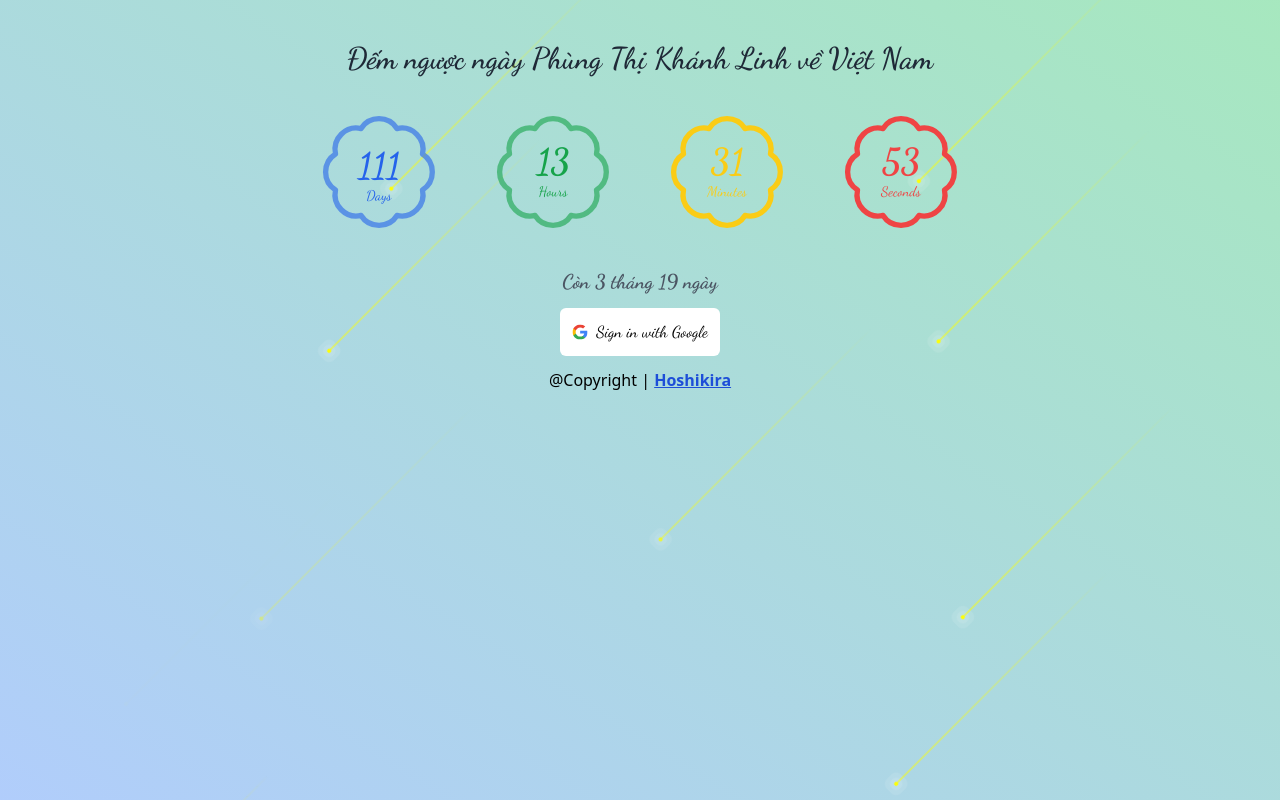
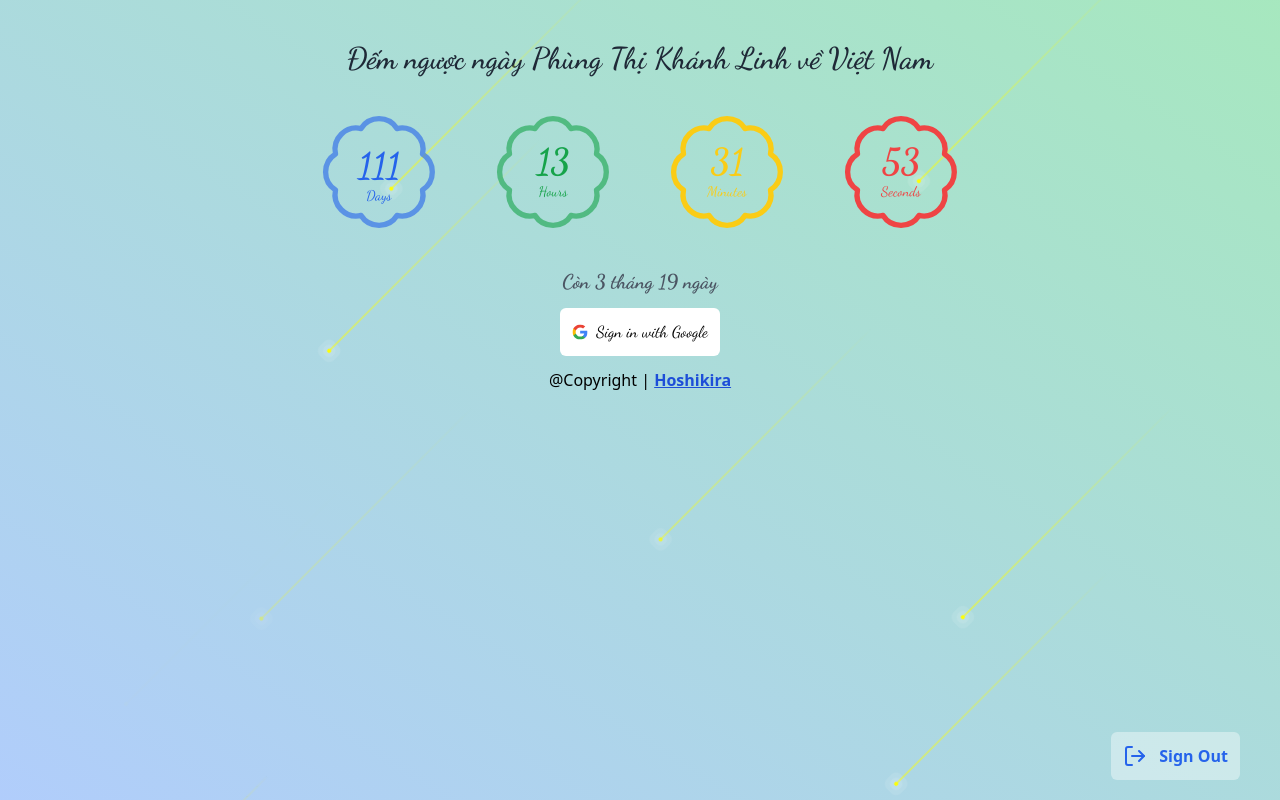
Before and after one commit to hoshikira18/ptkl-back-to-vn, a Next.js app: page / in a window 1280 px wide. Built offline with nearby package versions, Linux system fonts and the light colour scheme; no server answers.

Commit message:
add: sigh out button

```diff
--- a/src/app/components/back-to-top.jsx
+++ /dev/null
@@ -1,18 +0,0 @@
-"use client";
-import { ArrowUp } from "lucide-react";
-import React, { useEffect, useState } from "react";
-
-const BackToTop = () => {
-  const scrollToTop = () => {};
-
-  return (
-    <div
-      onClick={scrollToTop}
-      className="fixed bottom-5 right-5 p-5 bg-white/60 rounded-full"
-    >
-      <ArrowUp />
-    </div>
-  );
-};
-
-export default BackToTop;
--- a/src/app/components/index.js
+++ b/src/app/components/index.js
@@ -1,6 +1,6 @@
 export { default as Message } from "./message";
 export { default as InputPost } from "./input-post";
-export { default as BackToTop } from "./back-to-top";
+export { default as SignOutButton } from "./sign-out";
 export { default as StarSky } from "./star-background";
 export { default as SignInButton } from "./signin-button";
 export { default as ListMessages } from "./list-messages";
--- /dev/null
+++ b/src/app/components/sign-out.jsx
@@ -0,0 +1,24 @@
+import { signOut } from "@/auth";
+import { LogOut } from "lucide-react";
+
+const SignOutButton = () => {
+  return (
+    <form
+      action={async () => {
+        "use server";
+        await signOut();
+      }}
+      className="p-3 rounded-md bg-white/40 fixed bottom-5 right-10"
+    >
+      <button
+        type="submit"
+        className="text-blue-600 font-semibold flex items-center justify-center space-x-3"
+      >
+        <LogOut />
+        <span>Sign Out</span>
+      </button>
+    </form>
+  );
+};
+
+export default SignOutButton;
--- a/src/app/components/star-background.jsx
+++ b/src/app/components/star-background.jsx
@@ -1,6 +1,6 @@
 import React from "react";
 import "@/app/ptkl.css";
-import { BackToTop, InputPost, ListMessages, SignInButton } from "./index";
+import { SignOutButton, InputPost, ListMessages, SignInButton } from "./index";
 
 import CountDown from "./countdown";
 import { auth } from "@/auth";
@@ -9,6 +9,7 @@ const StarSky = async () => {
   const session = await auth();
   return (
     <section className="py-10 bg-gradient-to-tr from-blue-500/40 to-green-500/40 overflow-y-scroll overflow-x-hidden">
+      <SignOutButton />
       <span id="star"></span>
       <span id="star"></span>
       <span id="star"></span>
```
